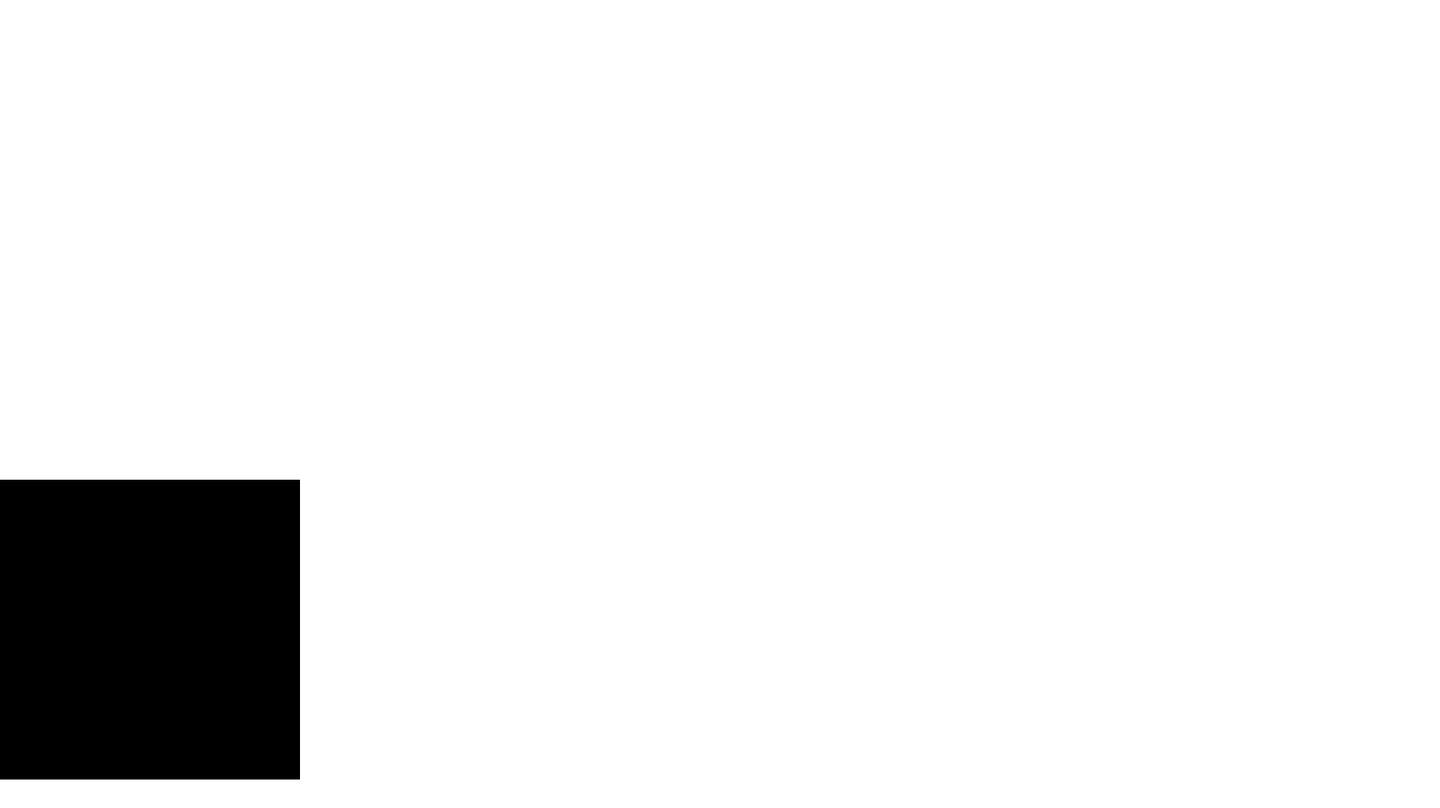
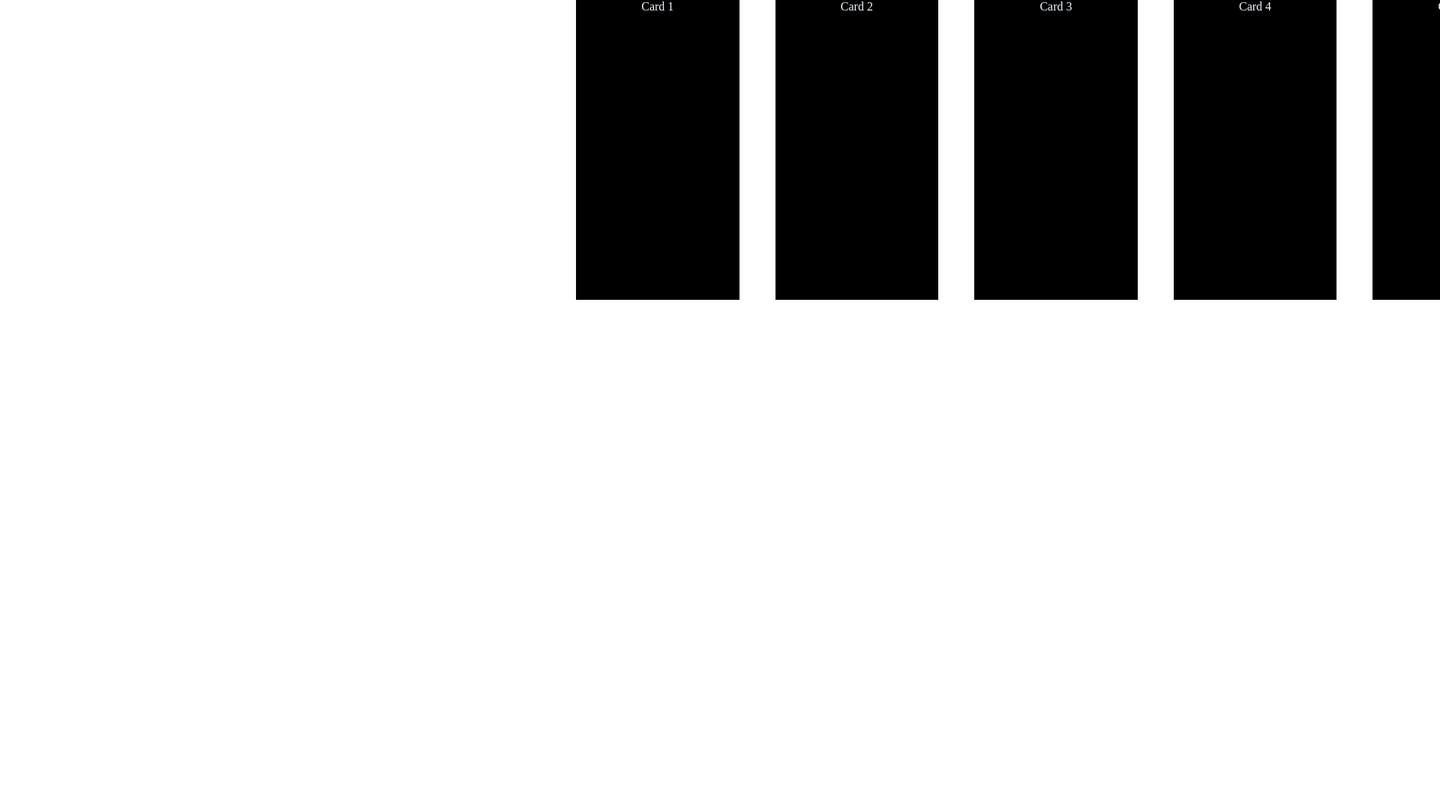
Before and after one commit to kader009/creative-animation, a website built with Vite: page index.html in a window 1280 px wide. Shown: the top 1078 px of the page at 75% size, 1920 px wide, since content can reach past the window. After the commit the page ends 800 px from the top, so only its background shows below. Built offline with nearby package versions, Linux system fonts and the light colour scheme.

Commit message:
right to left scroll structure done

```diff
--- a/index.html
+++ b/index.html
@@ -7,7 +7,13 @@
   </head>
   <body>
 
-    <div id="box"></div>
+    <section class="wrapper">
+      <div class="card">Card 1</div>
+      <div class="card">Card 2</div>
+      <div class="card">Card 3</div>
+      <div class="card">Card 4</div>
+      <div class="card">Card 5</div>
+    </section>
 
 
     <script type="module" src="/src/main.js"></script>
--- a/src/main.js
+++ b/src/main.js
@@ -1,13 +1 @@
 import './style.css';
-
-const box = document.getElementById('box');
-
-gsap.to(box, {
-  x: 400,
-  yoyo:true,
-  scrollTrigger:{
-    trigger: box,
-    scrub:true,
-    start:'top center'
-  }
-});
--- a/src/style.css
+++ b/src/style.css
@@ -1,18 +1,25 @@
-* {
+*{
+  margin: 0;
   padding: 0;
-  margin: 0;
   box-sizing: border-box;
 }
 
-html,
-body {
+html,body{
   width: 100%;
   height: 100%;
 }
 
-#box{
+.wrapper{
+  display: flex;
+  gap: 3rem;
+  transform: translateX(60%);
+}
+
+.wrapper .card{
   width: 400px;
   height: 400px;
-  background-color: #000;
-  margin-top: 50vw;
+  background-color: black;
+  color: aliceblue;
+  text-align: center;
+
 }
```
